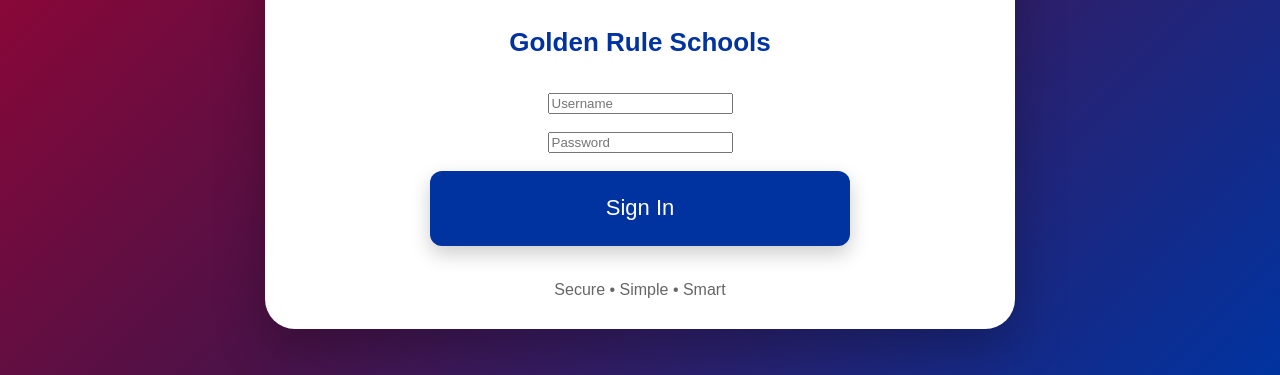
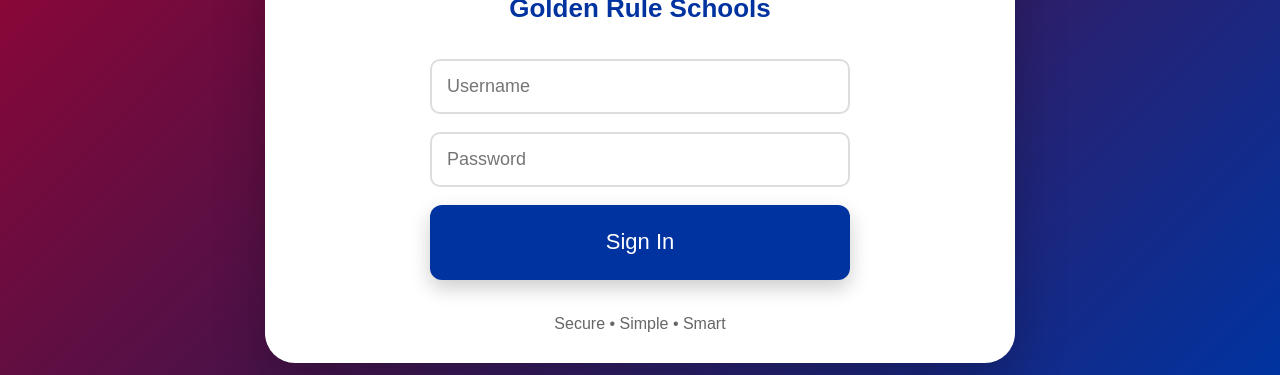
Before and after one commit to famching07-ux/GRS-Dismissal, a plain HTML site: page index.html in a window 1280 px wide. Shown: the part 425-800 px from the top of the page. Drawn offline with Linux system fonts and the light colour scheme.

Commit message:
Add styles for login input and focus effect
Added styles for login input fields including focus state.

```diff
--- a/style.css
+++ b/style.css
@@ -50,6 +50,29 @@
   background: #f0b323;
 
   border-radius: 30px 30px 0 0;
+}
+
+.login-input {
+
+  width: 420px;
+  max-width: 90%;
+
+  padding: 15px;
+
+  font-size: 18px;
+
+  border: 2px solid #ddd;
+
+  border-radius: 10px;
+
+  box-sizing: border-box;
+}
+
+.login-input:focus {
+
+  outline: none;
+
+  border-color: #0033a0;
 }
 
 .logo {
```
